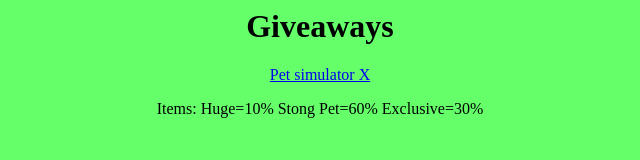
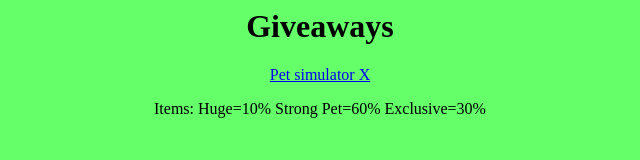
Before and after one commit to NetherBlade6/FFFE, a plain HTML site: page Giveaways.html in a window 1280 px wide. Shown: the full height of the page, 320-960 px from the left. Drawn offline with Linux system fonts and the light colour scheme.

Commit message:
giveaways @NetherBlade6

```diff
--- a/Giveaways.html
+++ b/Giveaways.html
@@ -10,7 +10,7 @@
 <a HREF="https://forms.gle/3mpak4qZ4Yz57ZHAA" target="_blank" rel="noreferrer noopener">Pet simulator X</a>
 
 
-<p>Items: Huge=10% Stong Pet=60% Exclusive=30% </p>
+<p>Items: Huge=10% Strong Pet=60% Exclusive=30% </p>
 
 
 
```
